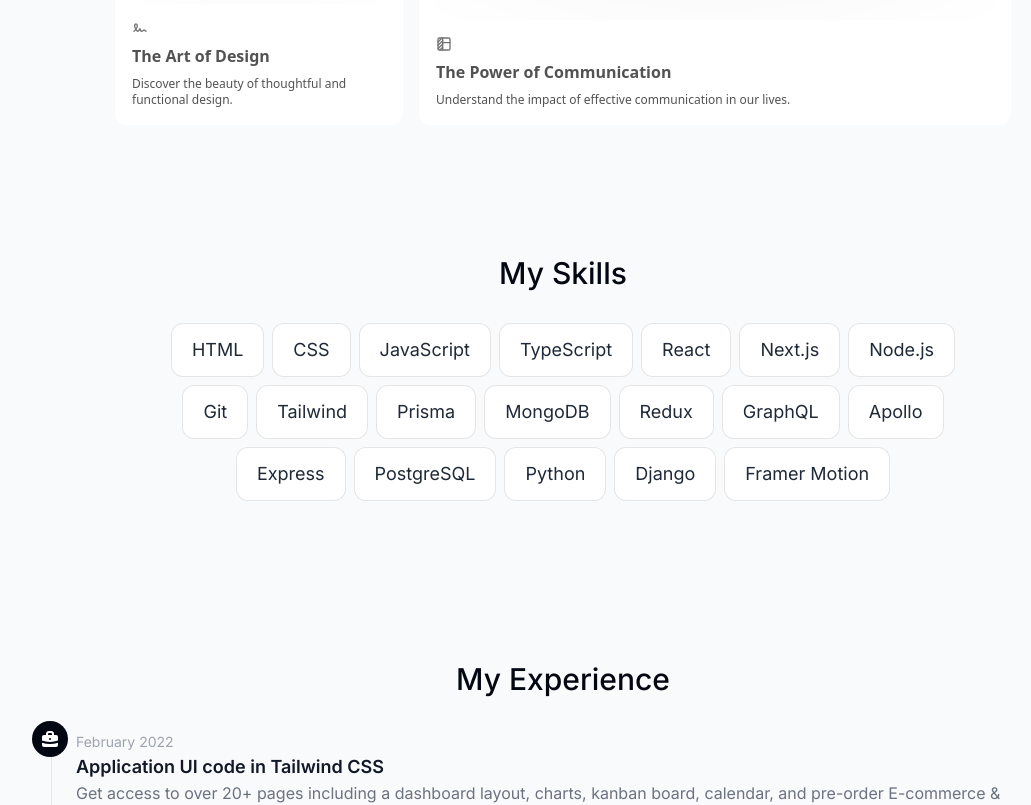
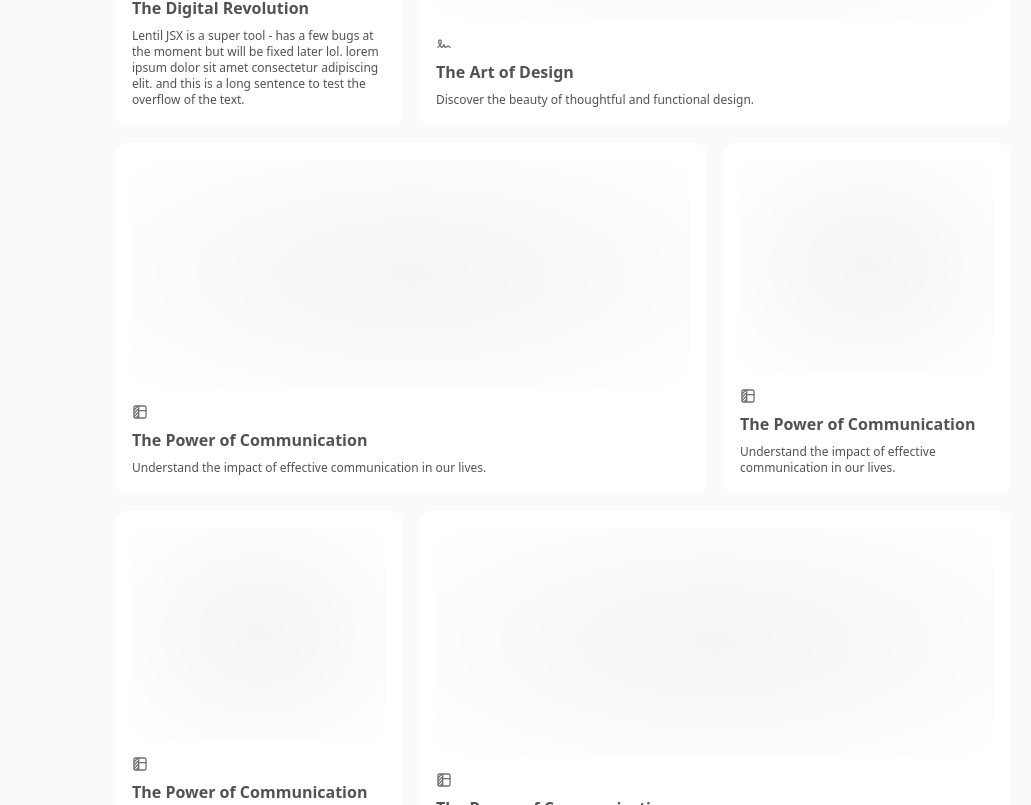
Before and after one commit to oucar/portfolio, a Next.js app: page / in a window 1280 px wide. Shown: the part 1795-2600 px from the top of the page, without its empty margins (77-1108 px from the left). Built offline with nearby package versions, Linux system fonts and the light colour scheme; no server answers.

Commit message:
Added more bentos for the upcoming projects

```diff
--- a/components/projects.tsx
+++ b/components/projects.tsx
@@ -14,7 +14,7 @@ import { Button, Modal } from "flowbite-react";
 interface Item {
   title: string;
   description: string;
-  detailedDescription: string; // Add detailedDescription property
+  detailedDescription: string;
   header: React.ReactNode;
   className: string;
   icon: React.ReactNode;
@@ -74,7 +74,7 @@ const items: Item[] = [
     description: "Explore the birth of groundbreaking ideas and inventions.",
     detailedDescription: "This is a detailed description for The Dawn of Innovation",
     header: <Skeleton />,
-    className: "md:col-span-2",
+    className: "md:col-span-3",
     icon: <IconClipboardCopy className="h-4 w-4 text-neutral-500" />,
   },
   {
@@ -91,7 +91,7 @@ const items: Item[] = [
     description: "Discover the beauty of thoughtful and functional design.",
     detailedDescription: "This is a detailed description for The Art of Design",
     header: <Skeleton />,
-    className: "md:col-span-1",
+    className: "md:col-span-2",
     icon: <IconSignature className="h-4 w-4 text-neutral-500" />,
   },
   {
@@ -103,4 +103,49 @@ const items: Item[] = [
     className: "md:col-span-2",
     icon: <IconTableColumn className="h-4 w-4 text-neutral-500" />,
   },
+  {
+    title: "The Power of Communication",
+    description:
+      "Understand the impact of effective communication in our lives.",
+    detailedDescription: "This is a detailed description for The Power of Communication",
+    header: <Skeleton />,
+    className: "md:col-span-1",
+    icon: <IconTableColumn className="h-4 w-4 text-neutral-500" />,
+  },
+  {
+    title: "The Power of Communication",
+    description:
+      "Understand the impact of effective communication in our lives.",
+    detailedDescription: "This is a detailed description for The Power of Communication",
+    header: <Skeleton />,
+    className: "md:col-span-1",
+    icon: <IconTableColumn className="h-4 w-4 text-neutral-500" />,
+  },
+  {
+    title: "The Power of Communication",
+    description:
+      "Understand the impact of effective communication in our lives.",
+    detailedDescription: "This is a detailed description for The Power of Communication",
+    header: <Skeleton />,
+    className: "md:col-span-2",
+    icon: <IconTableColumn className="h-4 w-4 text-neutral-500" />,
+  },
+  {
+    title: "The Power of Communication",
+    description:
+      "Understand the impact of effective communication in our lives.",
+    detailedDescription: "This is a detailed description for The Power of Communication",
+    header: <Skeleton />,
+    className: "md:col-span-2",
+    icon: <IconTableColumn className="h-4 w-4 text-neutral-500" />,
+  },
+  {
+    title: "The Power of Communication",
+    description:
+      "Understand the impact of effective communication in our lives.",
+    detailedDescription: "This is a detailed description for The Power of Communication",
+    header: <Skeleton />,
+    className: "md:col-span-1",
+    icon: <IconTableColumn className="h-4 w-4 text-neutral-500" />,
+  }
 ];
```
